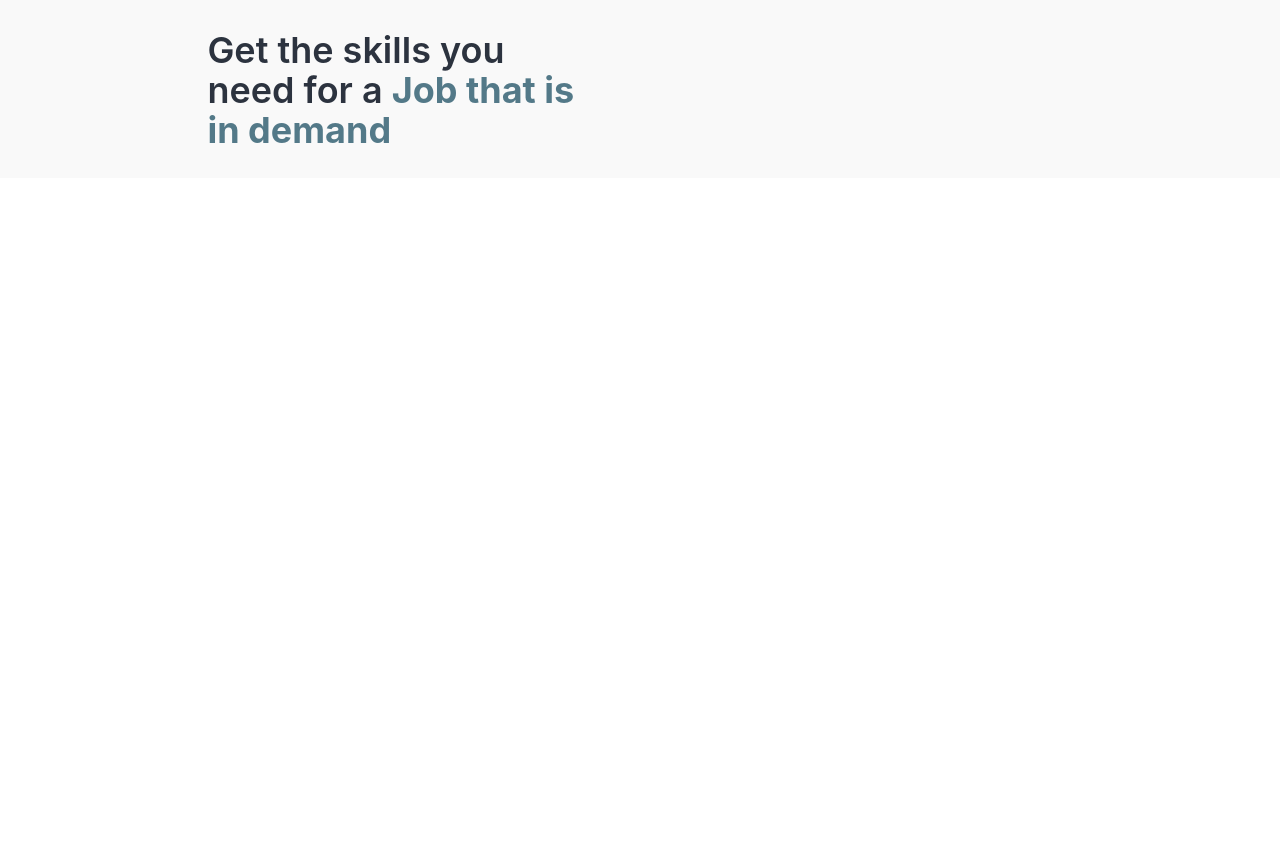
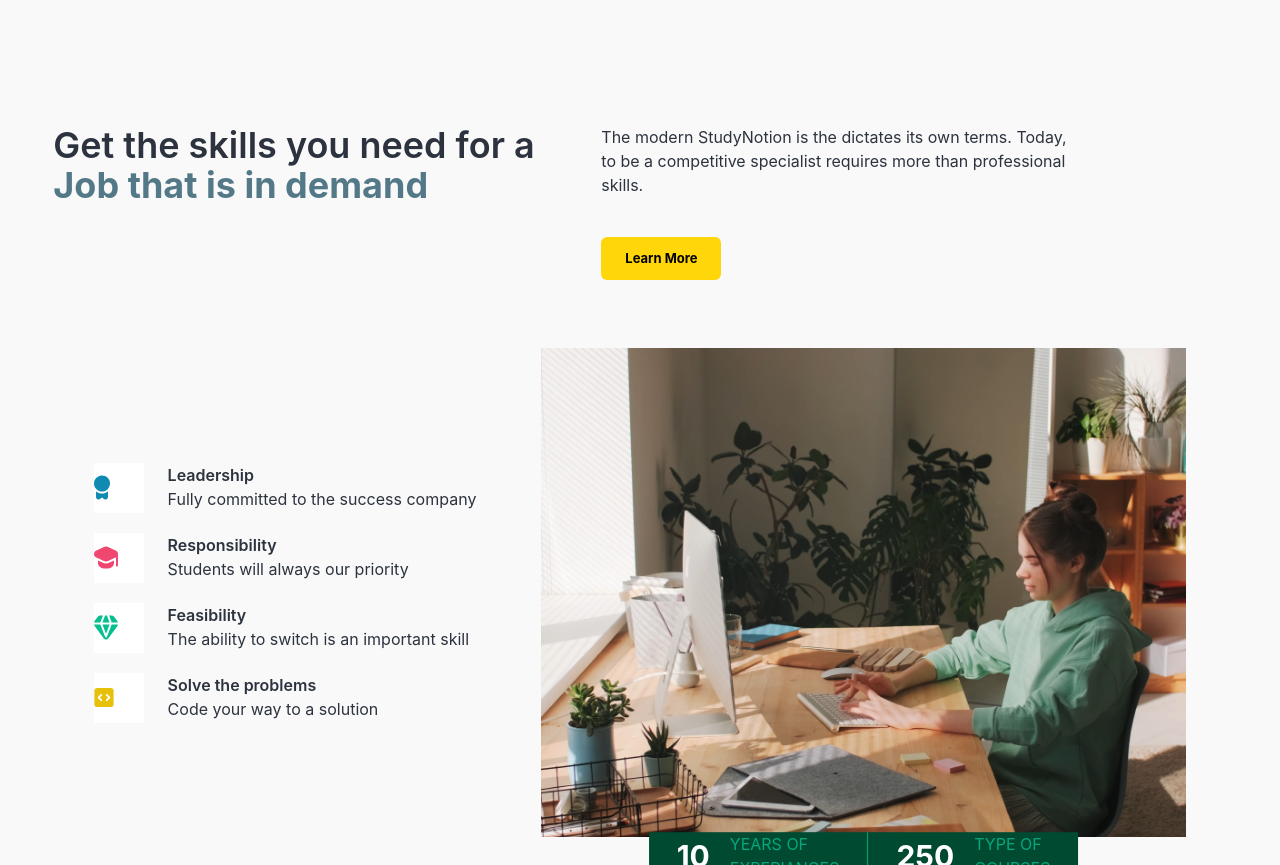
Before and after one commit to ramgpal/GetSkilledOnline_An-Online-Edtech-Platform, a React (Create React App) app: page / in a window 1280 px wide. Shown: the part 1760-2625 px from the top of the page. Before the commit the page ends 1938 px from the top, so only its background shows below. Built offline with nearby package versions, Linux system fonts and the light colour scheme.

Commit message:
some changes made

```diff
--- a/public/index.html
+++ b/public/index.html
@@ -4,7 +4,7 @@
 <head>
   <meta charset="utf-8" />
   <meta name="viewport" content="width=device-width, initial-scale=1" />
-  <title>React & Tailwind CSS Starter Pack</title>
+  <title>StudyNotion</title>
 </head>
 
 <body>
--- /dev/null
+++ b/src/components/core/HomePage/LearningLanguageSection.jsx
@@ -0,0 +1,9 @@
+import React from "react";
+
+const LearningLanguageSection = () => {
+    return(
+        <div></div>
+    )
+}
+
+export default LearningLanguageSection;
--- /dev/null
+++ b/src/components/core/HomePage/TimelineSection.jsx
@@ -0,0 +1,72 @@
+import React from "react";
+import Logo1 from "../../../assets/TimeLineLogo/Logo1.svg";
+import Logo2 from "../../../assets/TimeLineLogo/Logo2.svg";
+import Logo3 from "../../../assets/TimeLineLogo/Logo3.svg";
+import Logo4 from "../../../assets/TimeLineLogo/Logo4.svg";
+import timelineImage from "../../../assets/Images/TimelineImage.png";
+const timeline = [
+    {
+        logo: Logo1,
+        heading:"Leadership",
+        description:"Fully committed to the success company"
+    },
+    {
+        logo: Logo2,
+        heading:"Responsibility",
+        description:"Students will always our priority"
+    },
+    {
+        logo: Logo3,
+        heading:"Feasibility",
+        description:"The ability to switch is an important skill"
+    },
+    {
+        logo: Logo4,
+        heading:"Solve the problems",
+        description:"Code your way to a solution"
+    }
+]
+const TimelineSection = () => {
+    return(
+        <div>
+            <div className="flex flex-row gap-15 items-center">
+                <div className="w-[45%] flex flex-col gap-5">
+                    {
+                        timeline.map((element, index) => {
+                            return(
+                                <div className="flex flex-row gap-6" key={index}>
+                                    <div className="w-[50px] h-[50px] bg-white flex items-center">
+                                        <img src={element.logo}></img>
+                                    </div>
+
+                                    <div>
+                                        <h2 className="font-semibold text[18px]">{element.heading}</h2>
+                                        <p className="text-base">{element.description}</p>
+                                    </div>
+                                </div>
+                            )
+                        })
+                    }
+                </div>
+
+                <div className="relative shadow-blue-200">
+                    <img src={timelineImage} alt="timelineImage" className="shadow-white object-cover h-fit"/>
+
+                    <div className="absolute bg-caribbeangreen-700 flex flex-row text-white uppercase left-[50%] translate-x-[-50%] translate-y-[-10%]">
+                        <div className="flex flex-row gap-5 items-center  border-r border-caribbeangreen-300 px-7">
+                            <p className="text-3xl font-bold">10</p>
+                            <p className="text-caribbeangreen-300 font-sm">Years of Experiances</p>
+                        </div>
+
+                        <div  className="flex gap-5 items-center px-7">
+                            <p className="text-3xl font-bold">250</p>
+                            <p className="text-caribbeangreen-300 font-sm">Type of Courses</p>
+                        </div>
+                    </div>
+                </div>
+            </div>
+        </div>
+    )
+}
+
+export default TimelineSection;
--- a/src/pages/Home.jsx
+++ b/src/pages/Home.jsx
@@ -6,6 +6,8 @@ import HighlightText from '../components/core/HomePage/HighlightText'
 import CTAButton from "../components/core/HomePage/CTAButton"
 import Banner from "../assets/Images/banner.mp4"
 import CodeBlocks from '../components/core/HomePage/CodeBlocks'
+import LearningLanguageSection from "../components/core/HomePage/LearningLanguageSection";
+import TimelineSection from "../components/core/HomePage/TimelineSection";
 
 const Home = () => {
   return (
@@ -28,7 +30,7 @@ const Home = () => {
 
         <div className='text-center text-4xl font-semibold mt-7'>
             Empower Your Future with
-            <HighlightText text={"Coding Skills"} />
+            <HighlightText text={" Coding Skills"} />
         </div>
 
         <div className=' mt-4 w-[90%] text-center text-lg font-bold text-richblack-300'>
@@ -146,14 +148,28 @@ const Home = () => {
             </div>
         </div>
 
-        <div className='mx-auto max-w-maxContent w-11/12 flex flex-col items-center justify-between gap-7'>
-            <div className='flex flex-row gap-5 '>
-                <div className='text-4xl font-semibold w-[45%]'>Get the skills you need for a <HighlightText text = {"Job that is in demand"}/> </div>
+        <div className='mx-auto w-11/12 max-w-maxContent flex flex-col items-center justify-between gap-7'>
+            <div className='flex flex-row gap-5 mb-10 mt-[95px]'>
+                <div className='text-4xl font-semibold w-[45%]'>
+                    Get the skills you need for a <HighlightText text={"Job that is in demand"}/>
+                </div>
+
+                <div className='flex flex-col gap-10 w-[40%] items-start'>
+                    <div className='text-[16px]'>
+                    The modern StudyNotion is the dictates its own terms. Today, to be a competitive
+                    specialist requires more than professional skills.
+                    </div>
+
+                    <CTAButton active={true} linkto={"/signup"}><div>Learn More</div></CTAButton>
+               </div>
+
             </div>
 
-            <div className='flex flex-col gap-10 w-[45%]'>
-                <div></div>
-            </div>
+        {/* Timeline */}
+        <TimelineSection/>
+
+        {/* LearningLanguageSection */}
+        <LearningLanguageSection/>
 
         </div>
 
```
Also changed, not shown: 2 other files (tests, documents, lock files or other folders).
